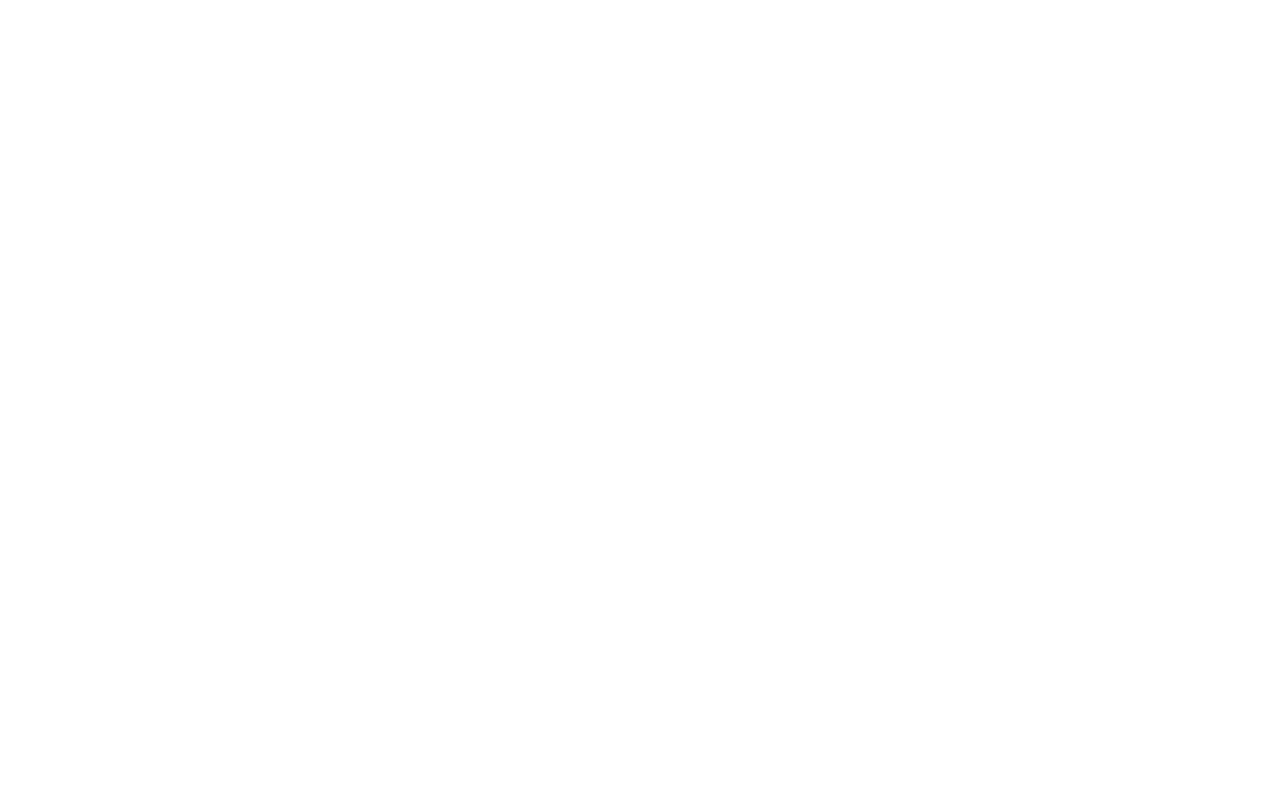
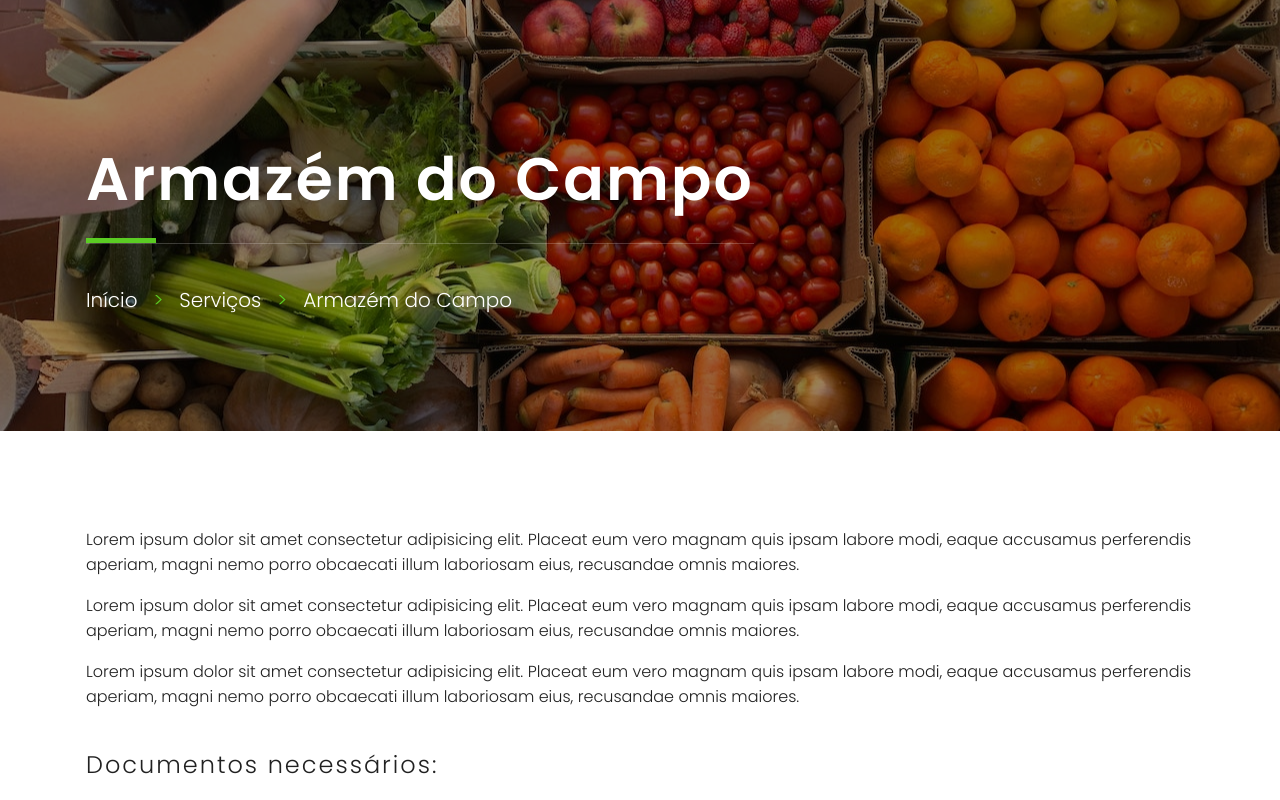
Before and after one commit to CarolinaMoraes/feira-livre, a React (Create React App) app: page /servicos/armazem-do-campo in a window 1280 px wide. Before the commit this address had no page. Shown: the top 800 px of the page. Built offline with nearby package versions, Linux system fonts and the light colour scheme.

Commit message:
🎨 add rota dinâmica de produtos

```diff
--- a/src/components/organisms/ProductGrid.js
+++ b/src/components/organisms/ProductGrid.js
@@ -1,5 +1,7 @@
 import React, { useState } from "react"
 import PropTypes from "prop-types"
+import ProductType from "types/ProductType";
+
 import { Link } from "react-router-dom";
 
 import Grid from "components/atoms/Grid";
@@ -31,7 +33,7 @@ const ProductGrid = ({ products }) => {
                 </Heading>
                 <p>{product.summary}</p>
                 <div>
-                  <Button color="primary" variant="link" as={Link} to="/servicos">Saiba mais</Button>
+                  <Button color="primary" variant="link" as={Link} to={`/servicos/${product.slang}`}>Saiba mais</Button>
                 </div>
               </CardBody>
             </Card>
@@ -52,12 +54,7 @@ ProductGrid.defaultProps = {
 
 ProductGrid.propTypes = {
   products: PropTypes.arrayOf(
-    PropTypes.shape({
-      id: PropTypes.oneOfType([PropTypes.number, PropTypes.string]),
-      image: PropTypes.string,
-      title: PropTypes.string,
-      summary: PropTypes.string
-    })
+    ProductType
   )
 };
 
--- a/src/components/pages/Home.js
+++ b/src/components/pages/Home.js
@@ -1,4 +1,6 @@
 import React from "react"
+import PropTypes from "prop-types";
+import ProductType from "types/ProductType";
 
 import Button from "components/atoms/Button";
 import Feature from "components/atoms/Feature";
@@ -15,23 +17,7 @@ import ProductGrid from "components/organisms/ProductGrid";
 import Accordion, { AccordionGroup } from "components/atoms/Accordion";
 import { Link } from "react-router-dom";
 
-import CozinhaSolidariaImage from "assets/cozinha-solidaria.jpg";
-import ArmazemDoCampoImage from "assets/armazem-campo.jpeg";
-import CooperativaImage from "assets/cooperativa.jpg";
-import ProdutorImage from "assets/produtor.jpg";
-import EducacaoImage from "assets/escola.jpg";
-import AssentamentoImage from "assets/assentamento.jpg";
-
-const products = [
-  { id: 1, title: "Cozinha solidária", summary: "Lorem ipsum dolor sit amet, consectetur adipisicing elit", image: CozinhaSolidariaImage },
-  { id: 2, title: "Armazém do Campo", summary: "Lorem ipsum dolor sit amet, consectetur adipisicing elit", image: ArmazemDoCampoImage },
-  { id: 3, title: "Cooperativas", summary: "Lorem ipsum dolor sit amet, consectetur adipisicing elit", image: CooperativaImage },
-  { id: 4, title: "Apoio ao pequeno produtor", summary: "Lorem ipsum dolor sit amet, consectetur adipisicing elit", image: ProdutorImage },
-  { id: 5, title: "Educação no campo", summary: "Lorem ipsum dolor sit amet, consectetur adipisicing elit", image: EducacaoImage },
-  { id: 6, title: "Assentamentos", summary: "Lorem ipsum dolor sit amet, consectetur adipisicing elit", image: AssentamentoImage }
-];
-
-const Home = () => (
+const Home = ({ products }) => (
   <>
     <Hero image={BgSeller} >
 
@@ -107,4 +93,12 @@ const Home = () => (
   </>
 );
 
+Home.defaultProps = {
+  products: []
+};
+
+Home.propTypes = {
+  products: PropTypes.arrayOf(ProductType)
+};
+
 export default Home;
--- a/src/components/pages/ProductDetail.js
+++ b/src/components/pages/ProductDetail.js
@@ -12,6 +12,7 @@ import BgFruits from "stories/assets/hero-image.jpg";
 import SvgPlanting from "drawings/Planting";
 import { FaIdCard, FaIdBadge, FaHome, FaScroll } from "react-icons/fa";
 import styled from "styled-components";
+import ProductType from "types/ProductType";
 
 const PinnedList = styled.ul`
   list-style: none;
@@ -30,15 +31,15 @@ const PinnedItem = styled.li`
   }
 `;
 
-const ProductDetail = () => {
+const ProductDetail = ({ product }) => {
 
   return (
     <>
       <Hero image={BgFruits}>
         <Heading>
-          <h1 data-testid="productDetailTitle">Nome do serviço</h1>
+          <h1 data-testid="productDetailTitle">{product.title}</h1>
         </Heading>
-        <Breadcrumb items={[{ label: "Início", link: "/" }, { label: "Serviços" }, { label: "Nome do serviço" }]} />
+        <Breadcrumb items={[{ label: "Início", link: "/" }, { label: "Serviços" }, { label: product.title }]} />
       </Hero>
       <Section>
         <p>Lorem ipsum dolor sit amet consectetur adipisicing elit. Placeat eum vero magnam quis ipsam labore modi, eaque accusamus perferendis aperiam, magni nemo porro obcaecati illum laboriosam eius, recusandae omnis maiores.</p>
@@ -84,4 +85,8 @@ const ProductDetail = () => {
   );
 }
 
+ProductDetail.defaultProps = { products: {} };
+
+ProductDetail.propTypes = { product: ProductType };
+
 export default ProductDetail;
--- /dev/null
+++ b/src/hooks/products.js
@@ -0,0 +1,24 @@
+import CozinhaSolidariaImage from "assets/cozinha-solidaria.jpg";
+import ArmazemDoCampoImage from "assets/armazem-campo.jpeg";
+import CooperativaImage from "assets/cooperativa.jpg";
+import ProdutorImage from "assets/produtor.jpg";
+import EducacaoImage from "assets/escola.jpg";
+import AssentamentoImage from "assets/assentamento.jpg";
+
+const products = [
+  { id: 1, title: "Cozinha solidária", slang: "cozinha-solidaria", summary: "Lorem ipsum dolor sit amet, consectetur adipisicing elit", image: CozinhaSolidariaImage },
+  { id: 2, title: "Armazém do Campo", slang: "armazem-do-campo", summary: "Lorem ipsum dolor sit amet, consectetur adipisicing elit", image: ArmazemDoCampoImage },
+  { id: 3, title: "Cooperativas", slang: "cooperativas", summary: "Lorem ipsum dolor sit amet, consectetur adipisicing elit", image: CooperativaImage },
+  { id: 4, title: "Apoio ao pequeno produtor", slang: "apoio-pequeno-produtor", summary: "Lorem ipsum dolor sit amet, consectetur adipisicing elit", image: ProdutorImage },
+  { id: 5, title: "Educação no campo", slang: "educacao-no-campo", summary: "Lorem ipsum dolor sit amet, consectetur adipisicing elit", image: EducacaoImage },
+  { id: 6, title: "Assentamentos", slang: "assentamentos", summary: "Lorem ipsum dolor sit amet, consectetur adipisicing elit", image: AssentamentoImage }
+];
+
+
+export const useProducts = () => {
+  return products;
+}
+
+export const useProduct = ({ slang }) => {
+  return products.find(product => product.slang === slang);
+}
--- a/src/routes/home.js
+++ b/src/routes/home.js
@@ -1,6 +1,12 @@
 import React from "react";
 import HomePage from "components/pages/Home";
 
-const Home = () => <HomePage />
+import { useProducts } from "hooks/products";
+
+const Home = () => {
+  const products = useProducts();
+
+  return <HomePage products={products} />;
+}
 
 export default Home;
--- a/src/routes/index.js
+++ b/src/routes/index.js
@@ -9,7 +9,7 @@ const AppRoutes = () => (
   <Routes>
     <Route path="/" element={<Home />} />
     <Route path="/sobre" element={<About />} />
-    <Route path="/servicos" element={<ProductDetail />} />
+    <Route path="/servicos/:slang" element={<ProductDetail />} />
   </Routes>
 )
 
--- a/src/routes/servicos/index.js
+++ b/src/routes/servicos/index.js
@@ -1,12 +1,18 @@
 import React from "react";
+import { useParams } from "react-router-dom";
 import ProductDetailPage from "components/pages/ProductDetail";
 
 import { useScrollToTop } from "hooks/scroll";
+import { useProduct } from "hooks/products";
 
 const ProductDetail = () => {
   useScrollToTop();
 
-  return <ProductDetailPage />;
+  const { slang } = useParams();
+
+  const product = useProduct({ slang });
+
+  return <ProductDetailPage product={product} />;
 }
 
 export default ProductDetail;
--- /dev/null
+++ b/src/types/ProductType.js
@@ -0,0 +1,11 @@
+import PropTypes from "prop-types";
+
+const ProductType = PropTypes.shape({
+  id: PropTypes.oneOfType([PropTypes.number, PropTypes.string]),
+  image: PropTypes.string,
+  title: PropTypes.string,
+  summary: PropTypes.string,
+  slang: PropTypes.string
+});
+
+export default ProductType;
```
